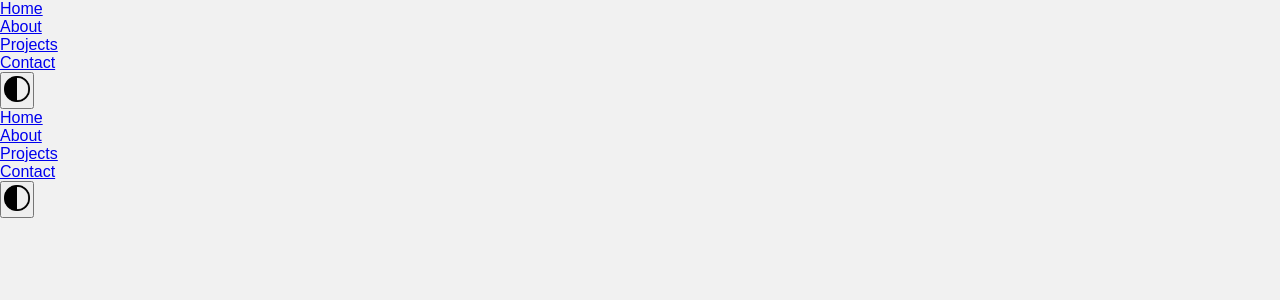
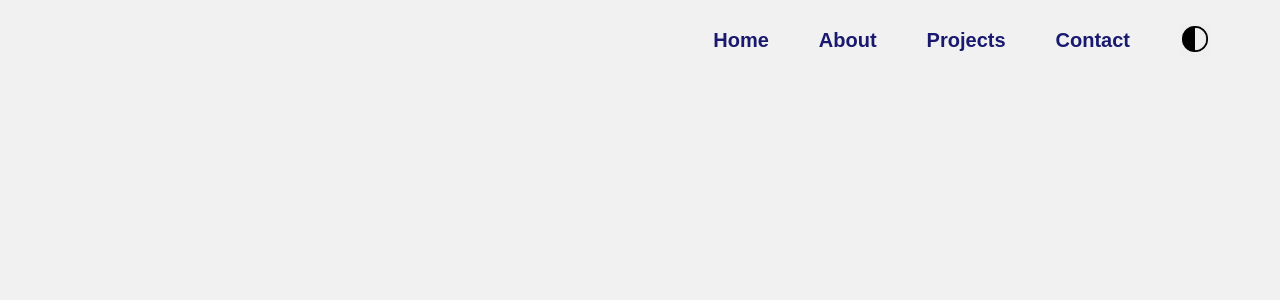
Before and after one commit to khanalankitt/project404, a Next.js app: page /nav in a window 1280 px wide. Shown: the top 300 px of the page. Built offline with nearby package versions, Linux system fonts and the light colour scheme.

Commit message:
uploaded

```diff
--- a/app/globals.css
+++ b/app/globals.css
@@ -185,4 +185,53 @@ body {
 
 .ldio-u7e6vmovpod div {
   box-sizing: content-box;
+}
+
+nav {
+  display: flex;
+  justify-content: center;
+  align-items: center;
+  position: absolute;
+  background: transparent;
+  justify-content: right;
+  margin-top: 20px;
+  height: 40px;
+  width: 100%;
+  border-radius: 10px;
+  transition: 0.2s ease-in-out;
+}
+nav ul {
+  display: flex;
+  justify-content: center;
+  align-items: center;
+  margin-right: 50px;
+  gap: 50px;
+  background: #f1f1f1;
+  padding: 5px 20px;
+  border-radius: 5px;
+}
+nav ul .dark {
+  outline: none;
+  border: none;
+  cursor: pointer;
+}
+nav ul a {
+  display: flex;
+  justify-content: center;
+  align-items: center;
+  text-align: center;
+  display: flex;
+  text-decoration: none;
+  padding: 5px 0px;
+  font-size: 20px;
+  font-weight: bold;
+  color: midnightblue;
+}
+nav ul a img {
+  margin-right: 10px;
+}
+nav ul a li {
+  width: 100%;
+  text-align: left;
+  list-style-type: none;
 }/*# sourceMappingURL=globals.css.map */
```
Also changed, not shown: 1 other file (tests, documents, lock files or other folders).
